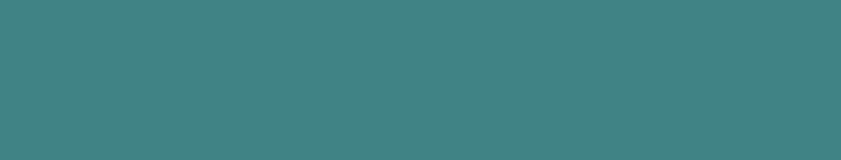
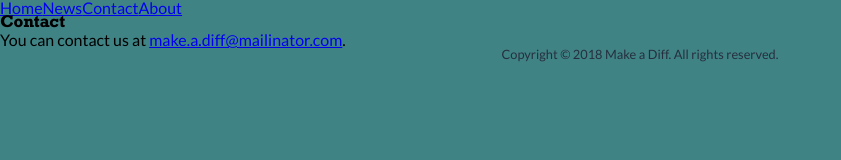
Before and after one commit to makeadiff-ca/web-site, a Gatsby site in the folder site/: page /contact in a window 1280 px wide. Before the commit this address had no page. Shown: the whole page, without its empty margins (0-841 px from the left). Built offline with nearby package versions, Linux system fonts and the light colour scheme; Gatsby itself is replaced by a stand-in of ours.

Commit message:
Contact page skeleton

```diff
--- a/site/src/components/navigation.tsx
+++ b/site/src/components/navigation.tsx
@@ -9,6 +9,7 @@ class Navigation extends React.PureComponent<Props> {
       <div>
         <Link to="/">Home</Link>
         <Link to="/news">News</Link>
+        <Link to="/contact">Contact</Link>
         <Link to="/about">About</Link>
       </div>
     )
--- /dev/null
+++ b/site/src/pages/contact.tsx
@@ -0,0 +1,27 @@
+import React from 'react'
+import Layout from '../components/layouts'
+
+interface Props {}
+
+class Contact extends React.PureComponent<Props> {
+  render() {
+    return (
+      <Layout>
+        <div>
+          <h1>Contact</h1>
+          <div>
+            <p>
+              You can contact us at{' '}
+              <a href="mailto:make.a.diff@mailinator.com">
+                make.a.diff@mailinator.com
+              </a>
+              .
+            </p>
+          </div>
+        </div>
+      </Layout>
+    )
+  }
+}
+
+export default Contact
```
